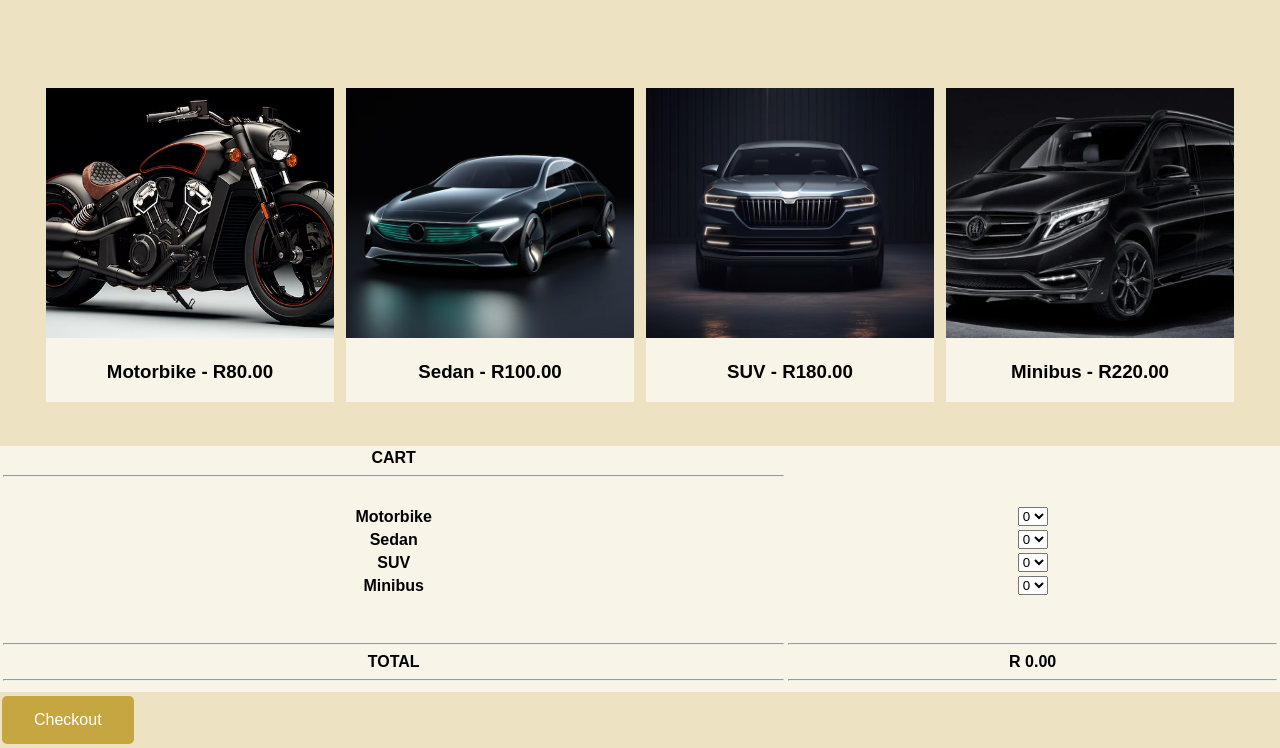
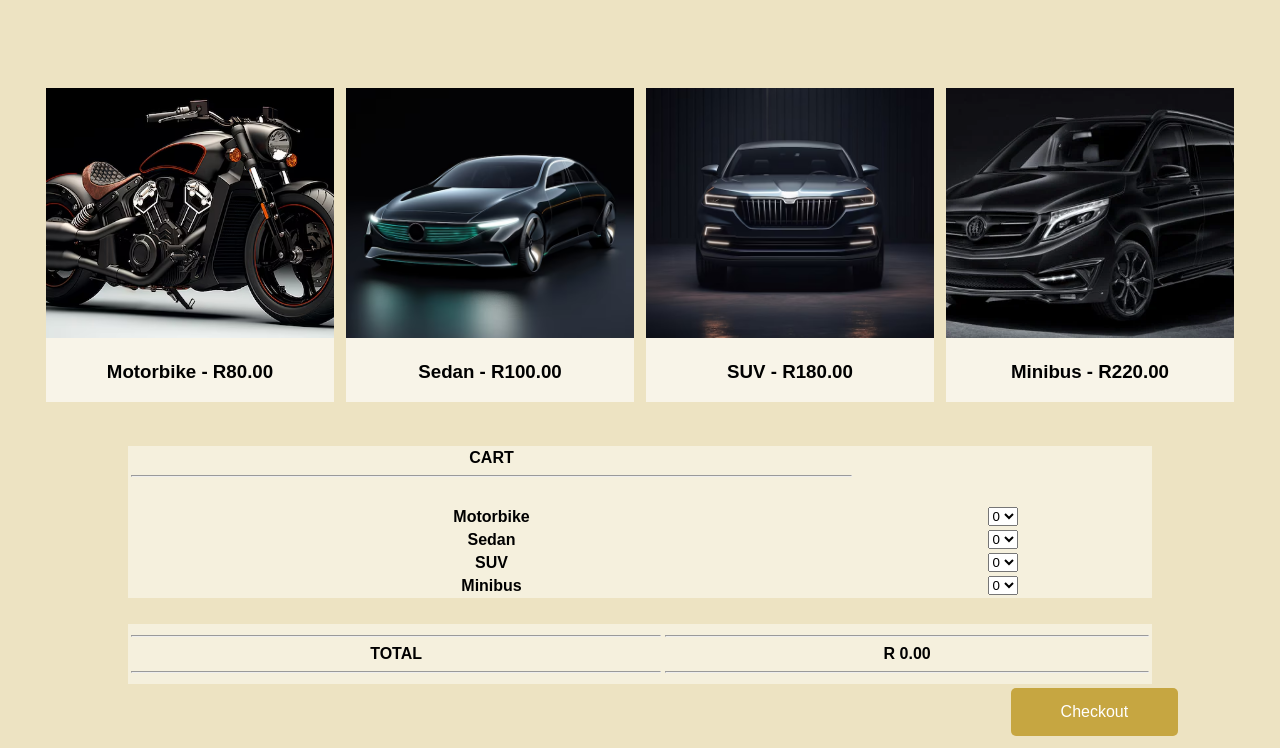
Before and after one commit to Pholisa/CareOnCall, a plain HTML site: page carwash.html in a window 1280 px wide. Shown: the part 226-974 px from the top of the page. Drawn offline with Linux system fonts and the light colour scheme.

Commit message:
04 Sept - 2nd Commit

```diff
--- a/carwash.html
+++ b/carwash.html
@@ -11,8 +11,6 @@
 <body>
 
     <!---------------------------------------------------------------------NAVIGATION BAR------------------------------------------------------------------------------------------------------------>
-
-
     <div>
         <ul class="navigationbar">
             <h2>Care<span>OnCall</span></h2>
@@ -115,13 +113,13 @@
             </th>
             </select>
         </tr>
+    </table>
 
-
-
+    <table class="total-table">
         <tr>
-            <th> <br><br><hr>TOTAL<hr></th>
+            <th><hr>TOTAL<hr></th>
             <th>
-                <label><br><br><hr>R 0.00<hr></label>
+                <label><hr>R 0.00<hr></label>
             </th>
         </tr>
     </table>
--- a/services.css
+++ b/services.css
@@ -100,13 +100,23 @@ body{
 /*------------------------------------------------------------------------------CAR WASH TABLE-------------------------------------------------------------------------*/
 
 .carwash-table {
-  background-color: rgba(255, 255, 255, 0.637);
-  width: 100%;
+  background-color: rgba(255, 255, 255, 0.445);
+  width: 80%;
   margin-top: 3%;
+  margin-left: 10%;
 }
 
 button:hover {
   background-color: #ede3c2;
+  width: 80%;
+}
+
+.total-table {
+  background-color: rgba(255, 255, 255, 0.445);
+  margin-top: 2%;
+  margin-left: 10%;
+  width: 80%;
+
 }
 
 .button {
@@ -115,10 +125,12 @@ button:hover {
     color: white;
     padding: 15px 32px;
     border-radius: 5px;
-    text-align: left;
     text-decoration: none;
     display: inline-block;
     font-size: 16px;
     margin: 4px 2px;
     cursor: pointer;
+    text-align: center;
+    margin-left: 79%;
+    width: 8%;
 }
--- a/style.css
+++ b/style.css
@@ -68,6 +68,7 @@ body{
 /*------------------------------------------------------------------------------REGISTER AND LOGIN---------------------------------------------------------------------------------*/
 
 #getlogin h2 {
+  margin-top: 10%;
   text-align: center;
   font-size: 50px;
   }
@@ -111,7 +112,8 @@ body{
         font-size: 20px;
         cursor: pointer;
         transition: background-color 0.3s;
-        width: 20%;
+        width: 60%;
+        margin-left: 20%;
 
     }
 
@@ -123,6 +125,15 @@ body{
       margin: 0  auto;
     }
 
+    .reg-link {
+     margin-left:2% ;
+     font-size: 15px;
+    }
+
+    #checkbox-remember {
+      width: 20px;
+      height: 20px ;
+    }
 /*------------------------------------------------------------------------------WELCOME PAGE----------------------------------------------------------------------------------------*/
 
 
@@ -234,7 +245,6 @@ body{
     color: white;
     padding: 15px 32px;
     border-radius: 5px;
-    text-align: left;
     text-decoration: none;
     display: inline-block;
     font-size: 16px;
```
Also changed, not shown: login.html (+6 -2 lines).
